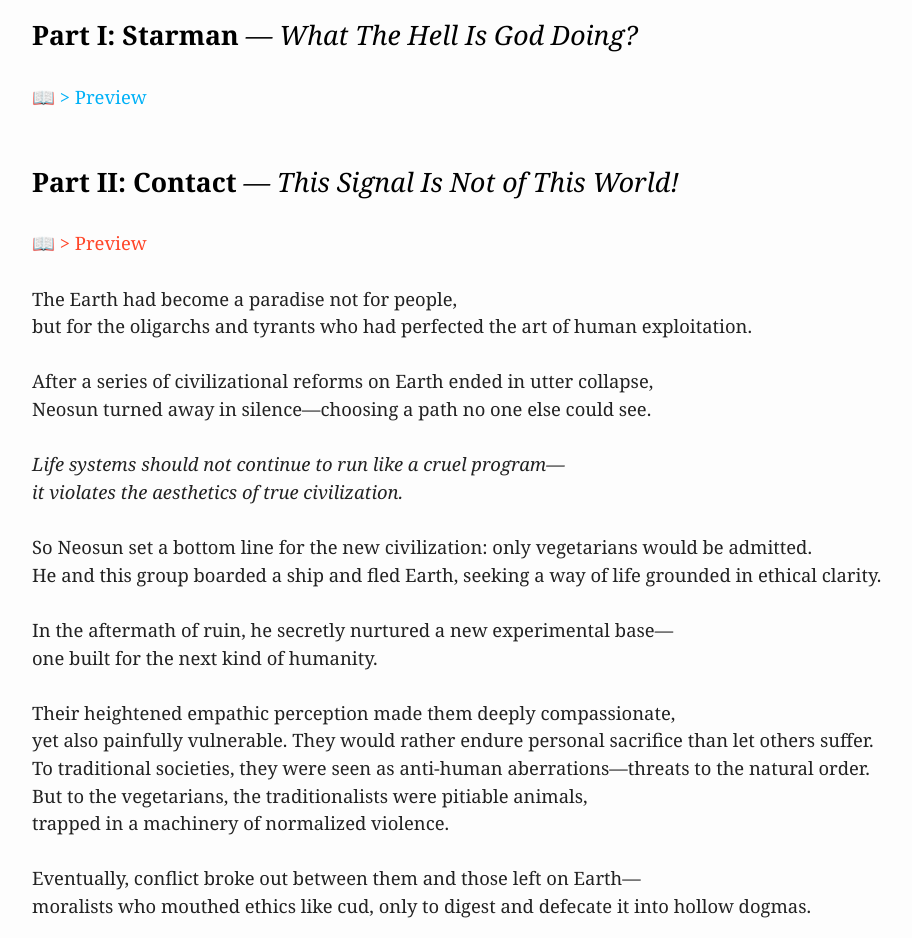
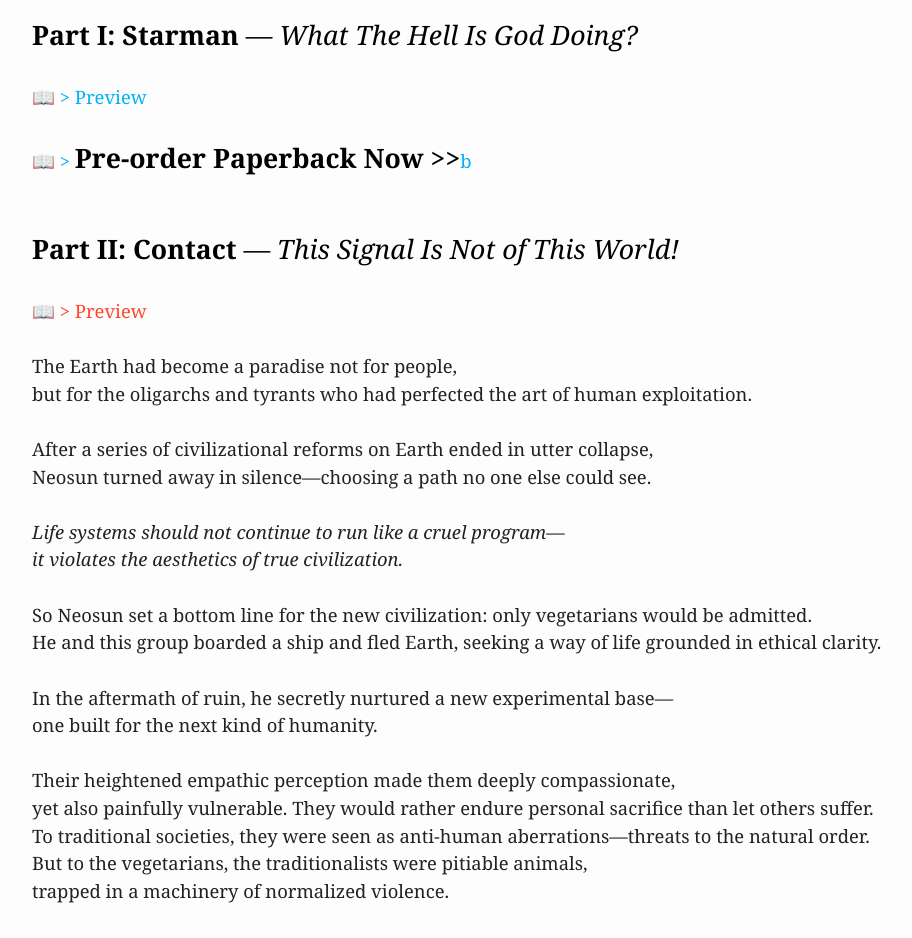
Before and after one commit to webio21/thepianoodyssey, a plain HTML site: page index.html in a window 1280 px wide. Shown: the part 2700-3638 px from the top of the page, without its empty margins (116-1028 px from the left). Drawn offline with Linux system fonts and the light colour scheme; a script that the page names is missing.

Commit message:
Update index.html

```diff
--- a/index.html
+++ b/index.html
@@ -216,7 +216,7 @@ An anomaly in the fabric of existence. A force capable of reshaping time itself.
 <p><b>Part I: Starman<span style="font-weight: normal;"><i> — What The Hell Is God Doing?</i></span></b></p>
 
 <p style="color:#00b1f7;">📖 > <a href="preview-part1.html">Preview</a></p>
-
+<p style="color:#00b1f7;">📖 > <a href="https://starmanstore.company.site/products/THE-PIANO-ODYSSEY-Part-I-Starman-What-The-Hell-Is-God-Doing-Paperback-p631863711"><b>Pre-order Paperback Now >></b>b</a></p>
 <p></p><br>
 
 <p><b>Part II: Contact<span style="font-weight: normal;"><i>  — This Signal Is Not of This World!</i></span></b></p>
```
